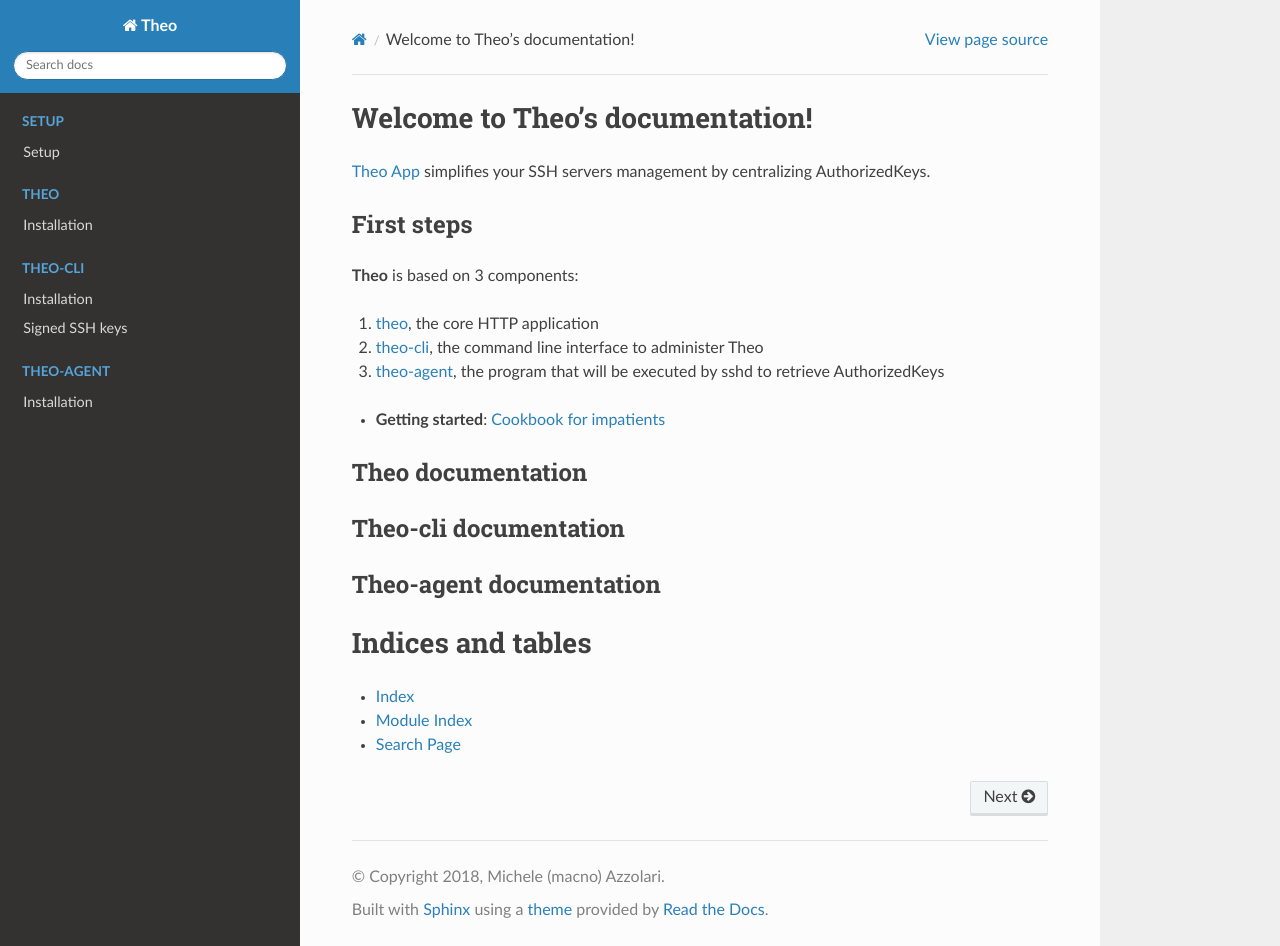
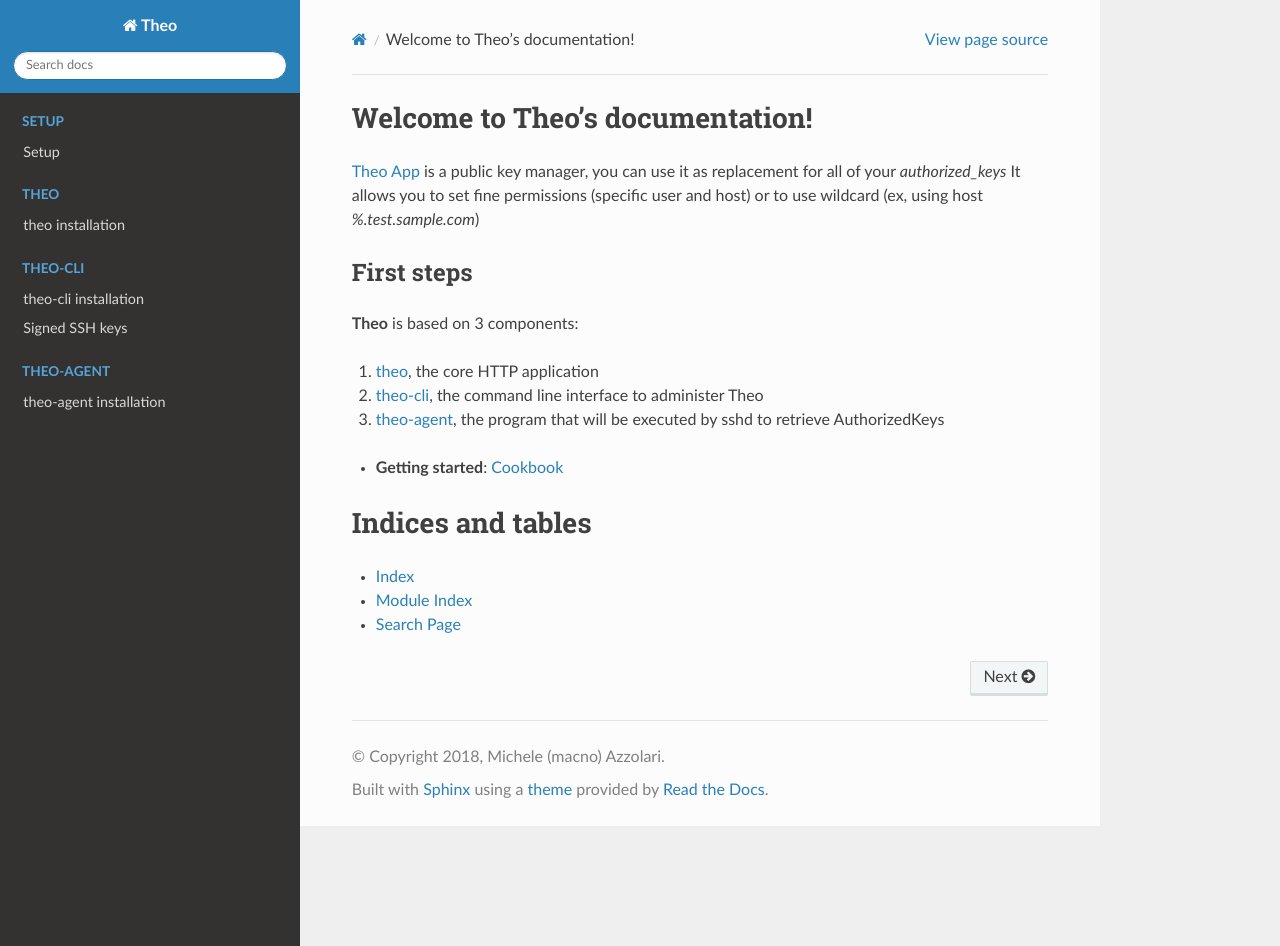
Before and after one commit to theoapp/theo-docs, a Sphinx documentation site: the page built from docs/index.rst, in a window 1280 px wide and 946 px high. Built offline with Sphinx 7.4.7 and the Read the Docs theme 2.0.0, drawn with Linux system fonts in a browser that asks for light colours.

Commit message:
Change sub-titles

```diff
--- a/docs/index.rst
+++ b/docs/index.rst
@@ -1,15 +1,8 @@
-.. Theo documentation master file, created by
-   sphinx-quickstart on Fri Nov 30 06:30:25 2018.
-   You can adapt this file completely to your liking, but it should at least
-   contain the root `toctree` directive.
-
 Welcome to Theo's documentation!
 ================================
 
-`Theo App`_ simplifies your SSH servers management
-by centralizing AuthorizedKeys.
-
-
+`Theo App`_ is a public key manager, you can use it as replacement for all of your `authorized_keys`
+It allows you to set fine permissions (specific user and host) or to use wildcard (ex, using host `%.test.sample.com`)
 
 
 First steps
@@ -22,7 +15,7 @@
 3. `theo-agent`_, the program that will be executed by sshd to retrieve AuthorizedKeys
 
 * **Getting started**:
-  :doc:`Cookbook for impatients <setup/cookbook>`
+  :doc:`Cookbook <setup/cookbook>`
 
 .. toctree::
    :maxdepth: 3
@@ -36,8 +29,6 @@
 .. _theo-agent: https://github.com/theoapp/theo-agent/
 .. _theo-cli: https://github.com/theoapp/theo-cli/
 
-Theo documentation
-------------------
 
 .. toctree::
    :maxdepth: 2
@@ -46,9 +37,6 @@
 
    theo/installation
 
-Theo-cli documentation
-----------------------
-
 .. toctree::
    :maxdepth: 2
    :hidden:
@@ -56,9 +44,6 @@
 
    theo-cli/installation
    theo-cli/signed_keys
-
-Theo-agent documentation
-------------------------
 
 .. toctree::
    :maxdepth: 2
--- a/docs/setup/setup.rst
+++ b/docs/setup/setup.rst
@@ -3,7 +3,6 @@
 
 .. toctree::
     :maxdepth: 1
-    :caption: Cookbook
 
     cookbook
     install
--- a/docs/theo-agent/installation.rst
+++ b/docs/theo-agent/installation.rst
@@ -1,4 +1,4 @@
-Installation
+theo-agent installation
 ================================
 
 Download
--- a/docs/theo-cli/installation.rst
+++ b/docs/theo-cli/installation.rst
@@ -21,6 +21,7 @@
 ^^^^^^^^^^^^^^^^^^^^
 
 ::
+
     $ npm install
 
 Build
--- a/docs/theo/installation.rst
+++ b/docs/theo/installation.rst
@@ -1,5 +1,5 @@
-Installation
-############
+theo installation
+#################
 
 With docker
 ============
```
Also changed, not shown: other parts of docs/theo-cli/installation.rst (+2 -2 lines).
